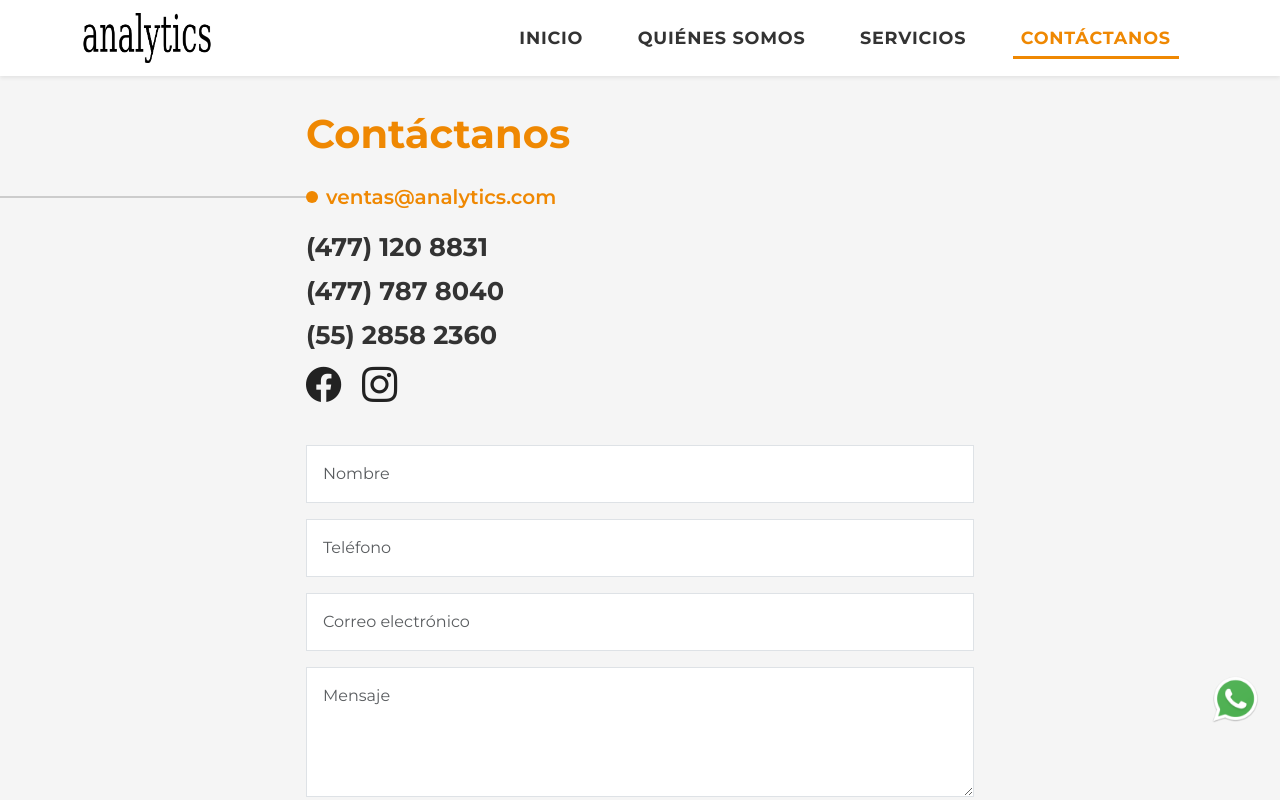
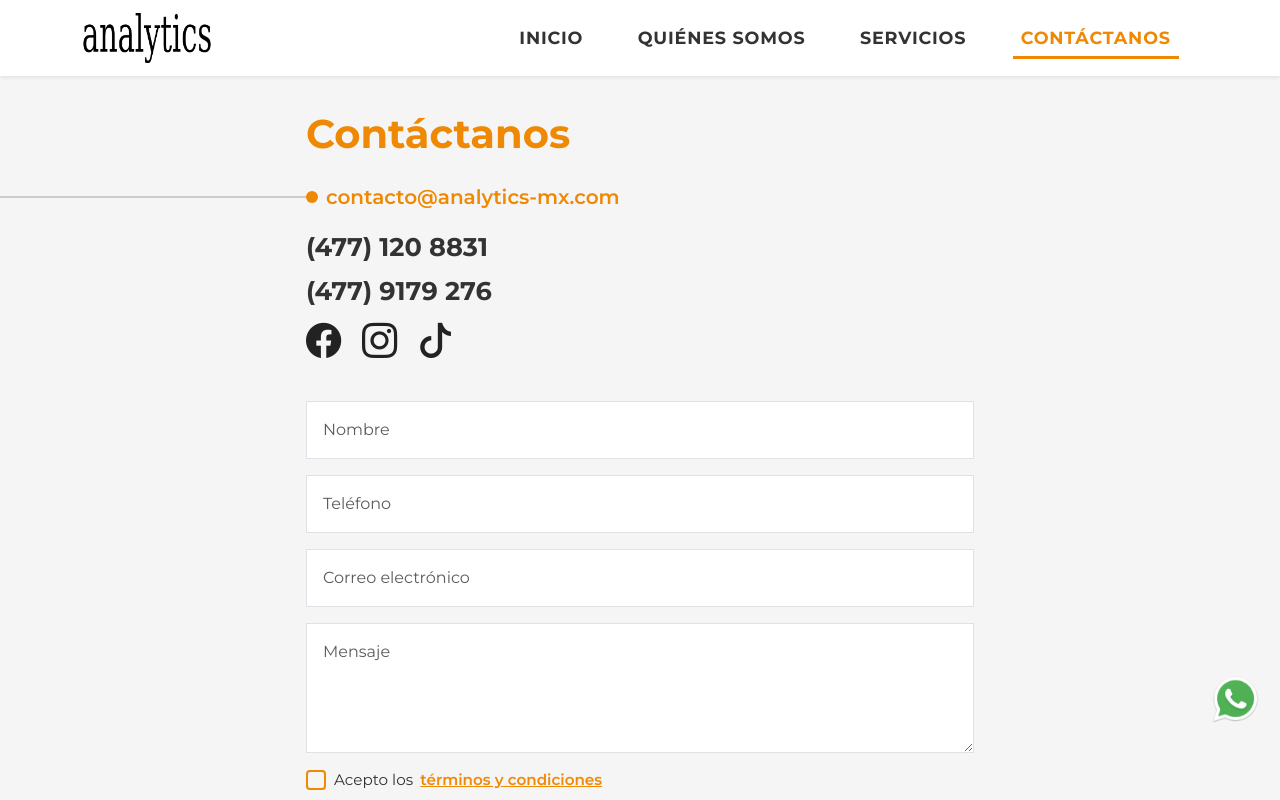
Before and after one commit to PabloDevUtl/analytics, a React (Vite) app: page /contacto in a window 1280 px wide. Shown: the top 800 px of the page. Built offline with nearby package versions, Linux system fonts and the light colour scheme.

Commit message:
Se modifico AvisoPrivacidadLargo y ContactanosPage

```diff
--- a/frontend/pages/AvisoPrivacidadLargo.jsx
+++ b/frontend/pages/AvisoPrivacidadLargo.jsx
@@ -15,7 +15,7 @@ export default function AvisoLargo() {
 
         <h2>1. Responsable del Tratamiento</h2>
         <p>
-          Analytics S.A. de C.V., con domicilio en Calle Filemón #309, Col. San Pablo, León, Gto., México,
+          Analytics S.A. de C.V., con domicilio en Calle María de la luz #923, Col. Loma bonita, León, Gto., México,
           es responsable de recabar, usar y proteger sus datos personales.
         </p>
 
@@ -45,12 +45,12 @@ export default function AvisoLargo() {
         <h2>5. Derechos ARCO</h2>
         <p>
           Usted puede ejercer sus Derechos de Acceso, Rectificación, Cancelación u Oposición (ARCO) mediante solicitud
-          escrita al correo <a href="mailto:contacto@analytics.com">contacto@analytics.com</a>.
+          escrita al correo <a href="mailto:contacto@analytics-mx.com">contacto@analytics-mx.com</a>.
         </p>
 
         <h2>6. Medios para Ejercer Derechos</h2>
         <p>
-          Envíe un correo con asunto “Derechos ARCO” a <a href="mailto:contacto@analytics.com">contacto@analytics.com</a>,
+          Envíe un correo con asunto “Derechos ARCO” a <a href="mailto:contacto@analytics-mx.com">contacto@analytics-mx.com</a>,
           indicando nombre completo y datos a modificar.
         </p>
 
@@ -60,7 +60,8 @@ export default function AvisoLargo() {
           La fecha de última actualización se muestra a continuación.
         </p>
         <p className="fecha-actualizacion">
-          Última actualización: 24 de junio de 2025
+          Última actualización: 07 de juli
+          o de 2025
         </p>
       </section>
 
--- a/frontend/pages/ContactanosPage.jsx
+++ b/frontend/pages/ContactanosPage.jsx
@@ -116,10 +116,10 @@ export default function ContactanosPage() {
             <span className="dot"></span>
             {/* Al hacer click, abre el cliente de correo */}
             <a
-              href="mailto:ventas@analytics.com"
+              href="mailto:contacto@analytics-mx.com"
               className="email-text"
             >
-              ventas@analytics.com
+              contacto@analytics-mx.com
             </a>
           </div>
 
@@ -127,18 +127,38 @@ export default function ContactanosPage() {
           <a  href='tel:+524771208831'  className="contacto-telefonos" data-aos="fade-left" data-aos-delay="150">
             (477) 120 8831
           </a>
-          <a href='tel:+524777878040' className="contacto-telefonos" data-aos="fade-left" data-aos-delay="200">
-            (477) 787 8040
-          </a>
-          <a href='tel:+525528582360' className="contacto-telefonos" data-aos="fade-left" data-aos-delay="250">
-            (55) 2858 2360
+          <a href='tel:+524779179276' className="contacto-telefonos" data-aos="fade-left" data-aos-delay="200">
+           (477) 9179 276
           </a>
 
           {/* 4) Redes sociales */}
-          <div className="redes-contacto" data-aos="fade-up" data-aos-delay="300">
-            <i className="bi bi-facebook"></i>
-            <i className="bi bi-instagram"></i>
-          </div>
+        <div className="redes-contacto" data-aos="fade-up" data-aos-delay="300">
+  <a
+    href="https://www.facebook.com/tupagina"
+    target="_blank"
+    rel="noopener noreferrer"
+    aria-label="Facebook"
+  >
+    <i className="bi bi-facebook"></i>
+  </a>
+  <a
+    href="https://www.instagram.com/tupagina"
+    target="_blank"
+    rel="noopener noreferrer"
+    aria-label="Instagram"
+  >
+    <i className="bi bi-instagram"></i>
+  </a>
+  <a
+    href="https://www.tiktok.com/@tupagina"
+    target="_blank"
+    rel="noopener noreferrer"
+    aria-label="TikTok"
+  >
+    <i className="bi bi-tiktok"></i>
+  </a>
+</div>
+
 
           {/* 5) Formulario */}
           <div className="form-container" data-aos="fade-up" data-aos-delay="350">
```
